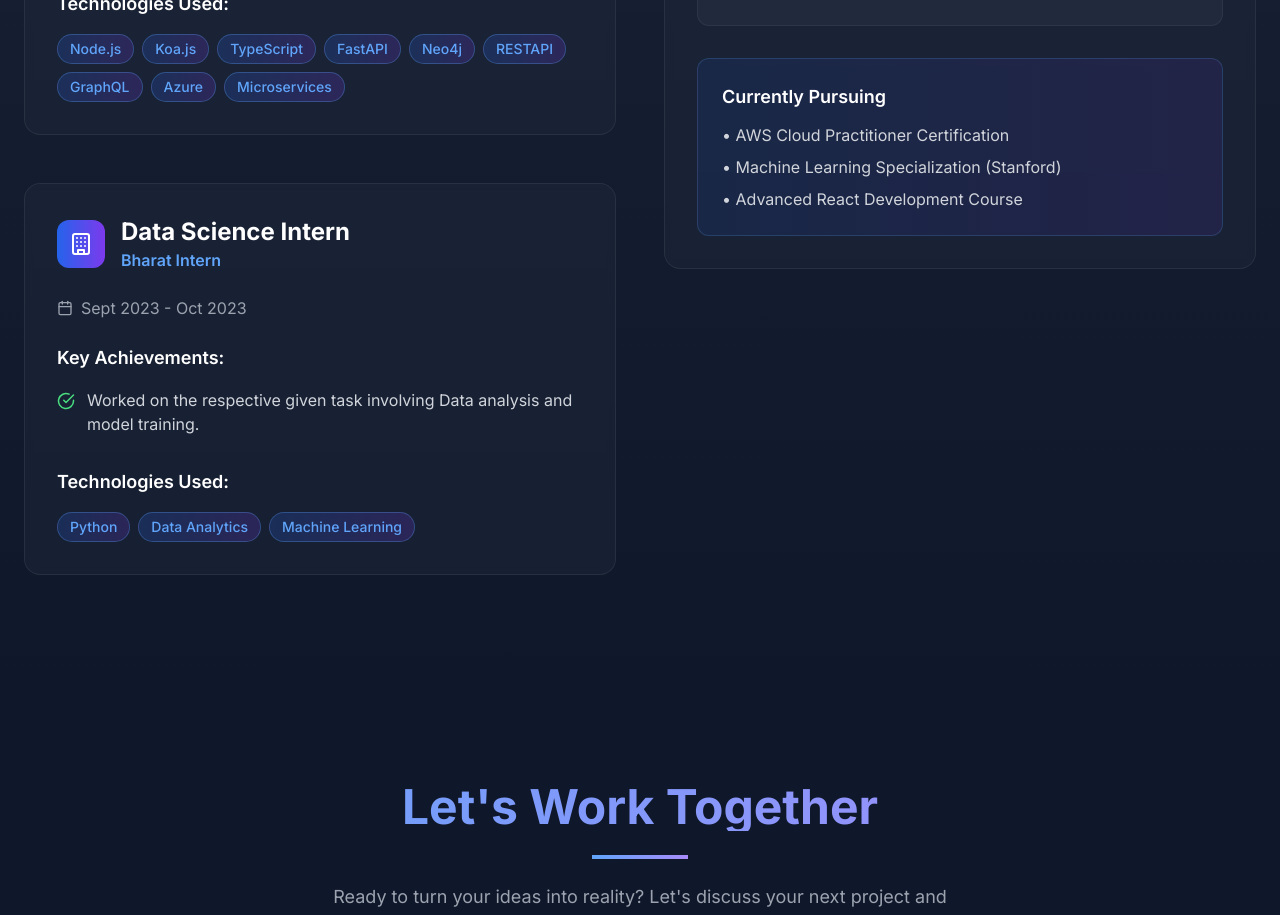
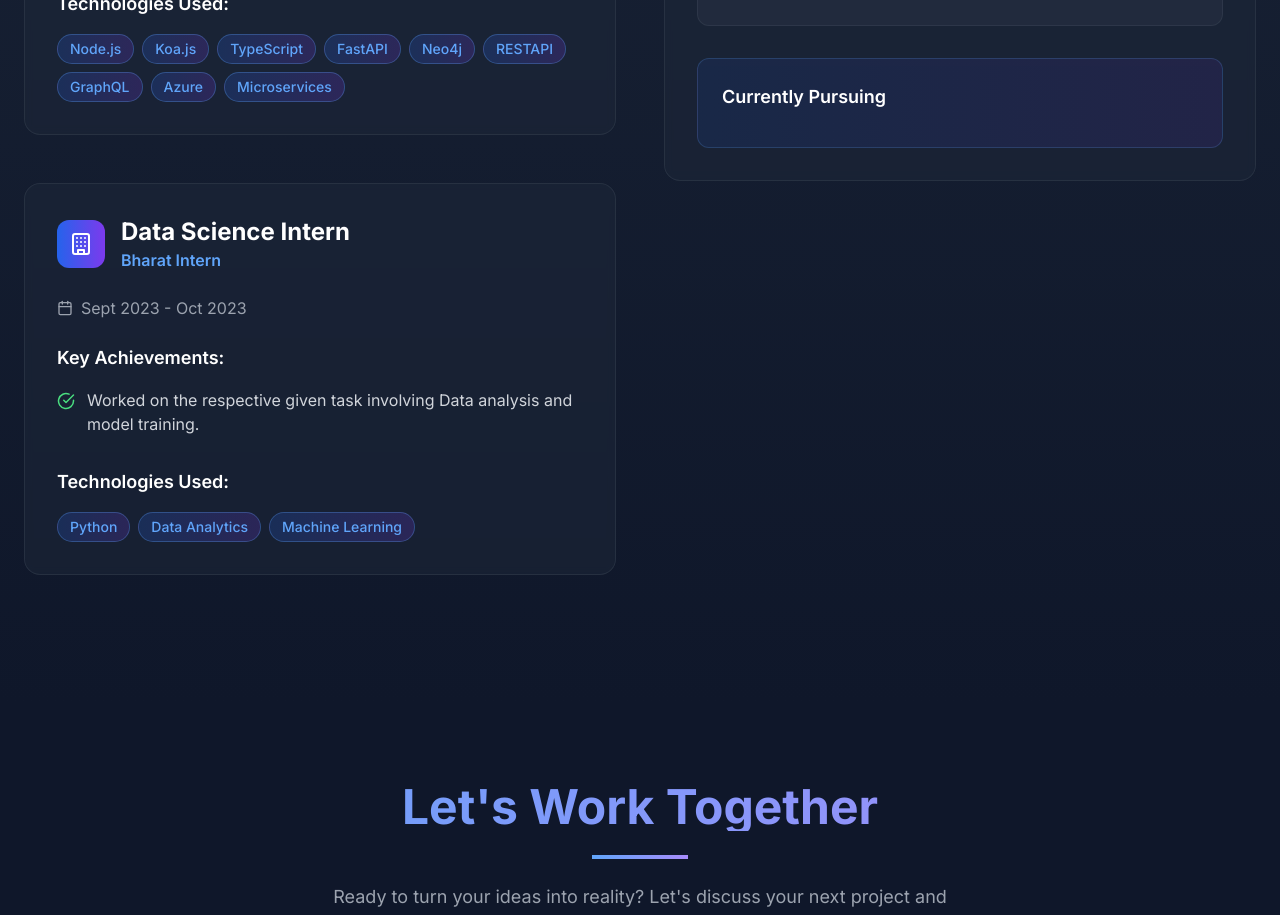
Before and after one commit to Akshatt10/updated_portfolio, a React (Vite) app: page / in a window 1280 px wide. Shown: the part 6540-7455 px from the top of the page. Built offline with nearby package versions, Linux system fonts and the light colour scheme.

Commit message:
removed current pursuing certs

```diff
--- a/src/components/Experience.tsx
+++ b/src/components/Experience.tsx
@@ -184,9 +184,6 @@ const Experience = () => {
               >
                 <h4 className="text-lg font-semibold text-white mb-3">Currently Pursuing</h4>
                 <div className="space-y-2">
-                  <p className="text-gray-300">• AWS Cloud Practitioner Certification</p>
-                  <p className="text-gray-300">• Machine Learning Specialization (Stanford)</p>
-                  <p className="text-gray-300">• Advanced React Development Course</p>
                 </div>
               </motion.div>
             </div>
```
